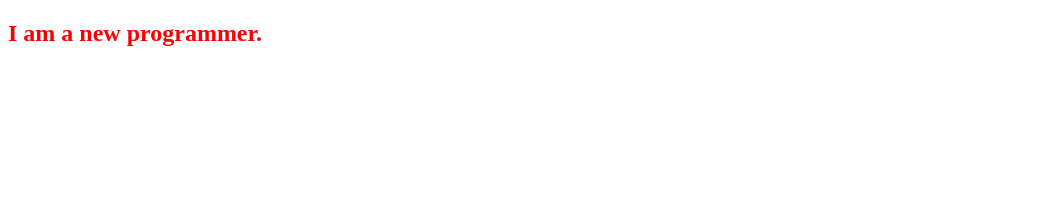
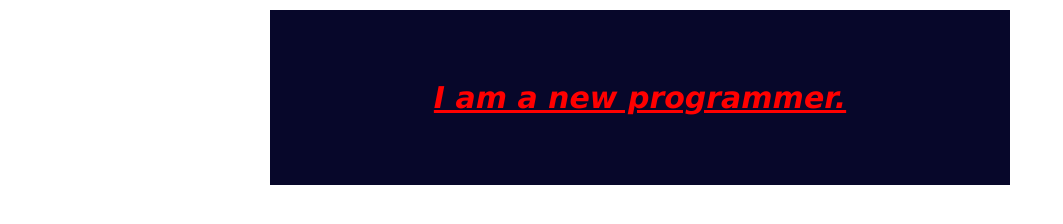
Before and after one commit to Saikatt07/html-css-conceptual, a plain HTML site: page index.html in a window 1280 px wide. Shown: the whole page, without its empty margins (0-1063 px from the left). Drawn offline with Linux system fonts and the light colour scheme.

Commit message:
create section with heading.

```diff
--- a/index.html
+++ b/index.html
@@ -8,6 +8,7 @@
     <link rel="shortcut icon" href="https://img.icons8.com/?size=48&id=20909&format=png" type="image/x-icon"/>
 </head>
 <body>
-    <h2>I am a new programmer.</h2>
+    <div id="heading-parent">
+        <h2>I am a new programmer.</h2></div>
 </body>
 </html>
--- a/style/style.css
+++ b/style/style.css
@@ -1,3 +1,21 @@
+*{
+    margin: 0;
+    padding: 0;
+    text-align: center;
+
+}
 h2{
-    color:red
+    color:red;
+    font-style: italic;
+    font-family: 'Lucida Sans', 'Lucida Sans Regular', 'Lucida Grande', 'Lucida Sans Unicode', Geneva, Verdana, sans-serif;
+    text-decoration: underline;
+    font-size: 30px;
 }
+#heading-parent{
+    background-color: rgb(7, 7, 42);
+    padding: 70px;
+    width: 600px;
+    margin-top: 10px;
+    margin-left: auto;
+    margin-right: auto;
+}
```
